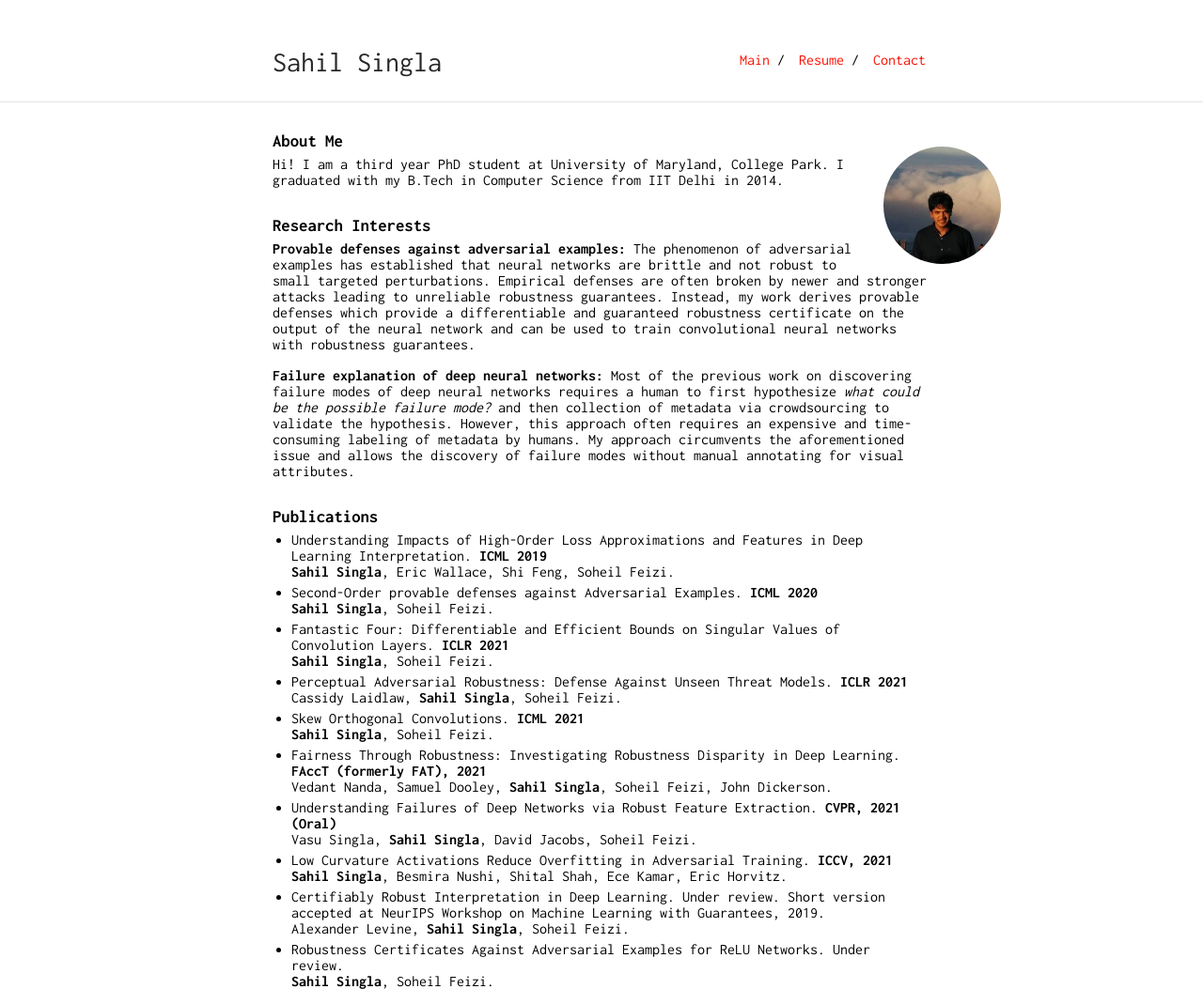
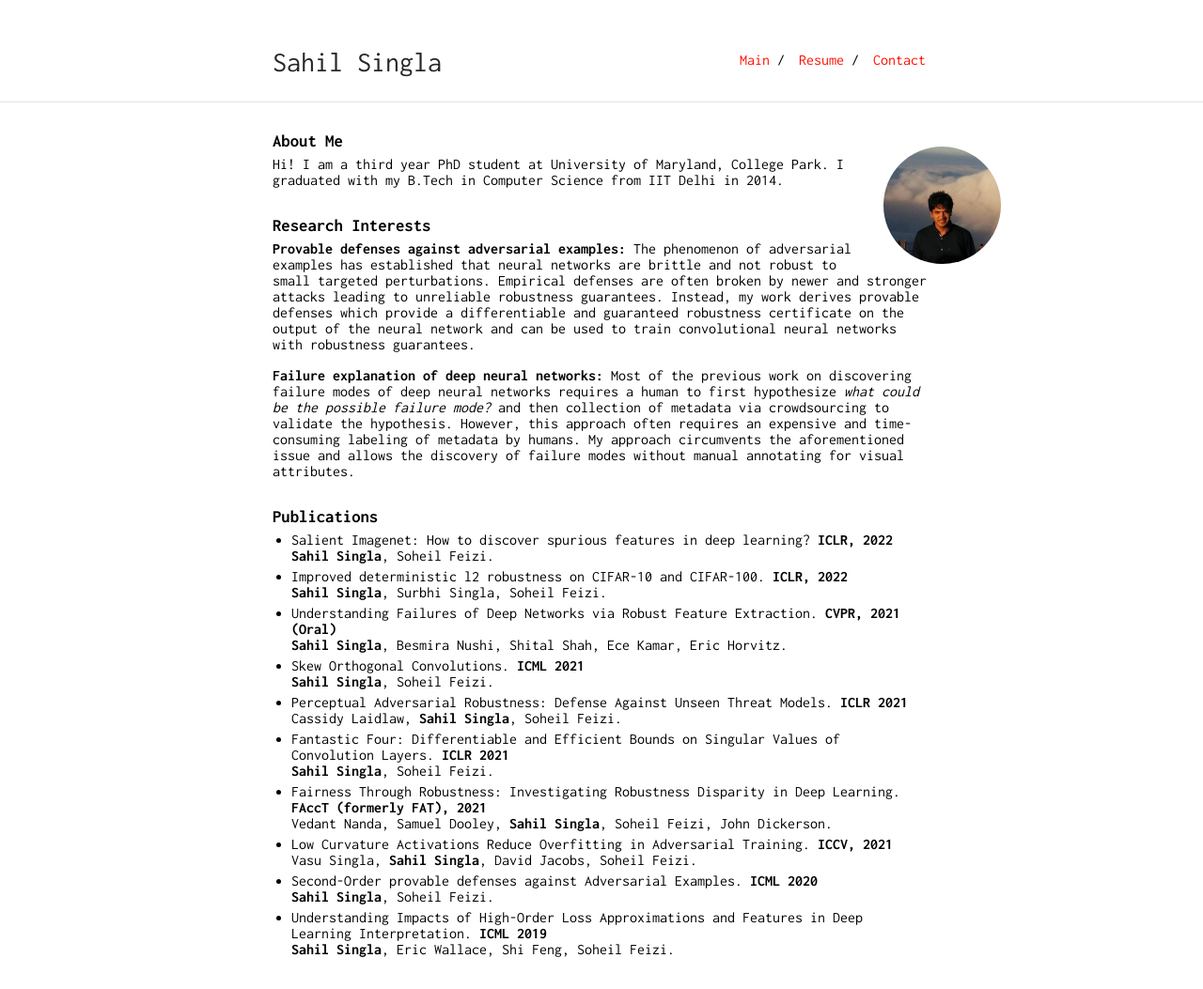
Before and after one commit to singlasahil14/singlasahil14_old, a Jekyll site: the page built from index.md, in a window 1280 px wide. Shown: the whole page at 94% size. Built offline with Jekyll 4.4.1, drawn with Linux system fonts in a browser that asks for light colours; our own code applies the rules of GitHub Pages for plain Markdown files; after the commit the page ends 1019 px from its top, so only the background shows below that.

Commit message:
Update index.md

```diff
--- a/index.md
+++ b/index.md
@@ -18,23 +18,23 @@ Hi! I am a third year PhD student at University of Maryland, College Park. I gra
 
 ### Publications
 
-* Understanding Impacts of High-Order Loss Approximations and Features in Deep Learning Interpretation. **ICML 2019** \\
-**Sahil Singla**, Eric Wallace, Shi Feng, Soheil Feizi.
-* Second-Order provable defenses against Adversarial Examples. **ICML 2020**\\
+* Salient Imagenet: How to discover spurious features in deep learning? **ICLR, 2022**\\
 **Sahil Singla**, Soheil Feizi.
-* Fantastic Four: Differentiable and Efficient Bounds on Singular Values of Convolution Layers. **ICLR 2021**\\
+* Improved deterministic l2 robustness on CIFAR-10 and CIFAR-100. **ICLR, 2022**\\
+**Sahil Singla**, Surbhi Singla, Soheil Feizi.
+* Understanding Failures of Deep Networks via Robust Feature Extraction. **CVPR, 2021 (Oral)**\\
+**Sahil Singla**, Besmira Nushi, Shital Shah, Ece Kamar, Eric Horvitz.
+* Skew Orthogonal Convolutions. **ICML 2021**\\
 **Sahil Singla**, Soheil Feizi.
 * Perceptual Adversarial Robustness: Defense Against Unseen Threat Models. **ICLR 2021**\\
 Cassidy Laidlaw, **Sahil Singla**, Soheil Feizi.
-* Skew Orthogonal Convolutions. **ICML 2021**\\
+* Fantastic Four: Differentiable and Efficient Bounds on Singular Values of Convolution Layers. **ICLR 2021**\\
 **Sahil Singla**, Soheil Feizi.
 * Fairness Through Robustness: Investigating Robustness Disparity in Deep Learning. **FAccT (formerly FAT), 2021**\\
 Vedant Nanda, Samuel Dooley, **Sahil Singla**, Soheil Feizi, John Dickerson.
-* Understanding Failures of Deep Networks via Robust Feature Extraction. **CVPR, 2021 (Oral)**\\
+* Low Curvature Activations Reduce Overfitting in Adversarial Training. **ICCV, 2021**\\
 Vasu Singla, **Sahil Singla**, David Jacobs, Soheil Feizi.
-* Low Curvature Activations Reduce Overfitting in Adversarial Training. **ICCV, 2021**\\
-**Sahil Singla**, Besmira Nushi, Shital Shah, Ece Kamar, Eric Horvitz.
-* Certifiably Robust Interpretation in Deep Learning. Under review. Short version accepted at NeurIPS Workshop on Machine Learning with Guarantees, 2019. \\
-Alexander Levine, **Sahil Singla**, Soheil Feizi.
-* Robustness Certificates Against Adversarial Examples for ReLU Networks. Under review.\\
- **Sahil Singla**, Soheil Feizi.
+* Second-Order provable defenses against Adversarial Examples. **ICML 2020**\\
+**Sahil Singla**, Soheil Feizi.
+* Understanding Impacts of High-Order Loss Approximations and Features in Deep Learning Interpretation. **ICML 2019** \\
+**Sahil Singla**, Eric Wallace, Shi Feng, Soheil Feizi.
```
